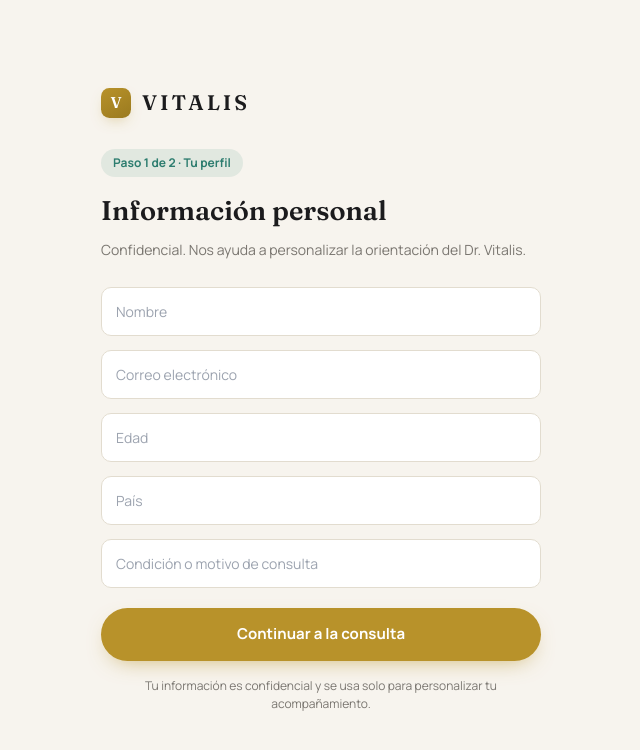
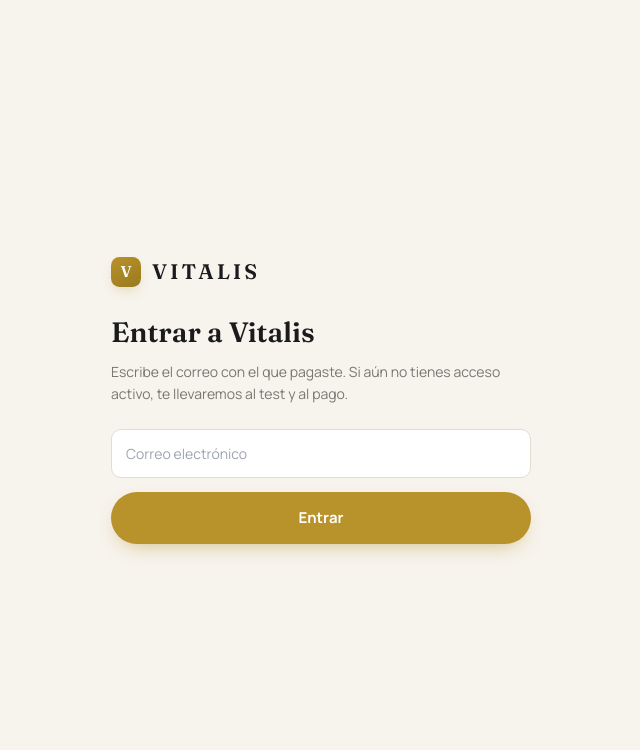
Before and after one commit to drjrsg79-png/Drvitalis, a Next.js app: page / in a window 1280 px wide. Both pictures are taken after a click on the button "Entrar". Shown: the top 750 px of the page, without its empty margins (319-959 px from the left). Built offline with nearby package versions, Linux system fonts and the light colour scheme.

Commit message:
Improve login process to differentiate between new and existing customers (6a3c4dbffe7218f179f7f1e9)

```diff
--- /dev/null
+++ b/src/app/api/auth/login/route.ts
@@ -0,0 +1,49 @@
+import { NextRequest, NextResponse } from "next/server";
+import { obtenerUsuarioPorEmail } from "@/lib/db";
+
+const emailValido = (value: string) => /^[^\s@]+@[^\s@]+\.[^\s@]+$/.test(value.trim());
+
+export async function POST(req: NextRequest) {
+  try {
+    const { email } = await req.json();
+    const correo = typeof email === "string" ? email.trim().toLowerCase() : "";
+
+    if (!emailValido(correo)) {
+      return NextResponse.json(
+        { error: "Escribe un correo electrónico válido." },
+        { status: 400 }
+      );
+    }
+
+    const usuario = await obtenerUsuarioPorEmail(correo);
+
+    if (!usuario || !usuario.suscripcionActiva) {
+      return NextResponse.json({
+        active: false,
+        perfil: {
+          nombre: usuario?.nombre || "",
+          email: correo,
+          edad: usuario?.edad || "",
+          pais: usuario?.pais || "",
+          condicion: usuario?.condicion || "",
+        },
+      });
+    }
+
+    return NextResponse.json({
+      active: true,
+      perfil: {
+        nombre: usuario.nombre,
+        email: usuario.email,
+        edad: usuario.edad || "",
+        pais: usuario.pais || "",
+        condicion: usuario.condicion || "",
+      },
+    });
+  } catch {
+    return NextResponse.json(
+      { error: "No se pudo revisar el acceso. Intenta de nuevo." },
+      { status: 500 }
+    );
+  }
+}
--- a/src/components/VitalisApp.tsx
+++ b/src/components/VitalisApp.tsx
@@ -46,6 +46,21 @@ async function iniciarCheckout(perfil: Perfil): Promise<string | null> {
     });
     const data = await res.json();
     return data.url || null;
+  } catch {
+    return null;
+  }
+}
+
+async function consultarAcceso(email: string): Promise<{ active: boolean; perfil: Perfil; error?: string } | null> {
+  try {
+    const res = await fetch("/api/auth/login", {
+      method: "POST",
+      headers: { "Content-Type": "application/json" },
+      body: JSON.stringify({ email }),
+    });
+    const data = await res.json();
+    if (!res.ok) return { active: false, perfil: { nombre: "", email, edad: "", pais: "", condicion: "" }, error: data.error };
+    return data;
   } catch {
     return null;
   }
@@ -611,8 +626,94 @@ const SuccessBanner = ({ onContinue }: { onContinue: () => void }) => (
   </div>
 );
 
-const Onboarding = ({ intent, loading, onComplete }: { intent: Intent; loading: boolean; onComplete: (p: Perfil) => void }) => {
-  const [form, setForm] = useState<Perfil>({ nombre: "", email: "", edad: "", pais: "", condicion: "" });
+const Login = ({
+  loading,
+  onLogin,
+}: {
+  loading: boolean;
+  onLogin: (email: string) => void;
+}) => {
+  const [email, setEmail] = useState("");
+  const [touched, setTouched] = useState(false);
+  const correoOk = emailValido(email);
+
+  const submit = () => {
+    setTouched(true);
+    if (correoOk && !loading) onLogin(email);
+  };
+
+  return (
+    <div
+      style={{
+        minHeight: "100vh",
+        display: "flex",
+        flexDirection: "column",
+        alignItems: "center",
+        justifyContent: "center",
+        padding: "32px 24px",
+        background: T.cream,
+      }}
+    >
+      <div className="rise" style={{ maxWidth: "420px", width: "100%", animationDelay: "0.04s" }}>
+        <div style={{ marginBottom: "24px" }}>
+          <Header />
+        </div>
+        <h2 style={{ fontFamily: display, fontSize: "28px", fontWeight: 600, color: T.charcoal, margin: "0 0 8px" }}>
+          Entrar a Vitalis
+        </h2>
+        <p style={{ fontSize: "14px", color: T.muted, margin: "0 0 24px", lineHeight: 1.55 }}>
+          Escribe el correo con el que pagaste. Si aún no tienes acceso activo, te llevaremos al test y al pago.
+        </p>
+        <input
+          className="field"
+          placeholder="Correo electrónico"
+          type="email"
+          value={email}
+          onChange={(e) => setEmail(e.target.value)}
+          onKeyDown={(e) => {
+            if (e.key === "Enter") submit();
+          }}
+          style={{
+            width: "100%",
+            padding: "13px 14px",
+            border: `1px solid ${touched && !correoOk ? "#C0492F" : T.border}`,
+            borderRadius: "10px",
+            fontSize: "14px",
+            boxSizing: "border-box",
+            background: T.white,
+            color: T.ink,
+            marginBottom: "10px",
+          }}
+        />
+        {touched && !correoOk && (
+          <div style={{ fontSize: "12px", color: "#C0492F", marginBottom: "14px" }}>Escribe un correo electrónico válido.</div>
+        )}
+        <button
+          onClick={submit}
+          disabled={loading}
+          className="btn btn-primary"
+          style={{
+            width: "100%",
+            padding: "15px",
+            background: loading ? T.border : T.gold,
+            color: T.white,
+            border: "none",
+            borderRadius: "999px",
+            cursor: loading ? "wait" : "pointer",
+            fontSize: "15px",
+            fontWeight: 700,
+            marginTop: touched && !correoOk ? 0 : "4px",
+          }}
+        >
+          {loading ? "Revisando acceso..." : "Entrar"}
+        </button>
+      </div>
+    </div>
+  );
+};
+
+const Onboarding = ({ intent, loading, initialPerfil, onComplete }: { intent: Intent; loading: boolean; initialPerfil: Perfil; onComplete: (p: Perfil) => void }) => {
+  const [form, setForm] = useState<Perfil>(initialPerfil);
   const [touched, setTouched] = useState(false);
   const nombreOk = form.nombre.trim() !== "";
   const correoOk = emailValido(form.email);
@@ -761,7 +862,7 @@ const SUGERENCIAS = [
   "Quiero revisar mi medicación",
 ];
 
-const ChatView = ({ perfil, onSubscribe, subscribing }: { perfil: Perfil; onSubscribe: () => void; subscribing: boolean }) => {
+const ChatView = ({ perfil, hasAccess, onSubscribe, subscribing }: { perfil: Perfil; hasAccess: boolean; onSubscribe: () => void; subscribing: boolean }) => {
   const [msgs, setMsgs] = useState<ChatMessage[]>([
     { role: "assistant", content: `Buenas tardes, ${perfil.nombre || "paciente"}. Soy el Dr. Vitalis. ¿En qué puedo ayudarle hoy?` },
   ]);
@@ -821,6 +922,7 @@ const ChatView = ({ perfil, onSubscribe, subscribing }: { perfil: Perfil; onSubs
         </div>
       </div>
 
+      {!hasAccess && (
         <div
           style={{
             background: "rgba(184,146,42,0.08)",
@@ -853,6 +955,7 @@ const ChatView = ({ perfil, onSubscribe, subscribing }: { perfil: Perfil; onSubs
             {subscribing ? "Procesando..." : `Suscribirme — ${PRECIO}/mes`}
           </button>
         </div>
+      )}
 
       <div style={{ flex: 1, overflowY: "auto", padding: "22px", display: "flex", flexDirection: "column", gap: "12px" }}>
         <div style={{ maxWidth: "760px", width: "100%", margin: "0 auto", display: "flex", flexDirection: "column", gap: "12px" }}>
@@ -960,10 +1063,12 @@ const ChatView = ({ perfil, onSubscribe, subscribing }: { perfil: Perfil; onSubs
 };
 
 export default function App() {
-  const [screen, setScreen] = useState<"landing" | "onboarding" | "chat" | "success">("landing");
+  const [screen, setScreen] = useState<"landing" | "login" | "onboarding" | "chat" | "success">("landing");
   const [perfil, setPerfil] = useState<Perfil>({ nombre: "", email: "", edad: "", pais: "", condicion: "" });
   const [intent, setIntent] = useState<Intent>("chat");
   const [redirecting, setRedirecting] = useState(false);
+  const [checkingAccess, setCheckingAccess] = useState(false);
+  const [hasAccess, setHasAccess] = useState(false);
 
   useEffect(() => {
     if (typeof window !== "undefined" && new URLSearchParams(window.location.search).get("success") === "true") {
@@ -985,6 +1090,7 @@ export default function App() {
 
   const completarOnboarding = (p: Perfil) => {
     setPerfil(p);
+    setHasAccess(false);
     if (intent === "subscribe") {
       irACheckout(p);
     } else {
@@ -992,13 +1098,34 @@ export default function App() {
     }
   };
 
+  const entrarConEmail = async (email: string) => {
+    setCheckingAccess(true);
+    const acceso = await consultarAcceso(email);
+    setCheckingAccess(false);
+
+    if (!acceso) {
+      alert("No se pudo revisar tu acceso. Intenta de nuevo.");
+      return;
+    }
+
+    setPerfil(acceso.perfil);
+    if (acceso.active) {
+      setHasAccess(true);
+      setScreen("chat");
+      return;
+    }
+
+    setHasAccess(false);
+    setIntent("subscribe");
+    setScreen("onboarding");
+  };
+
   return (
     <>
       {screen === "landing" && (
         <Landing
           onStart={() => {
-            setIntent("chat");
-            setScreen("onboarding");
+            setScreen("login");
           }}
           onSubscribe={() => {
             setIntent("subscribe");
@@ -1006,10 +1133,12 @@ export default function App() {
           }}
         />
       )}
-      {screen === "onboarding" && <Onboarding intent={intent} loading={redirecting} onComplete={completarOnboarding} />}
+      {screen === "login" && <Login loading={checkingAccess} onLogin={entrarConEmail} />}
+      {screen === "onboarding" && <Onboarding intent={intent} loading={redirecting} initialPerfil={perfil} onComplete={completarOnboarding} />}
       {screen === "chat" && (
         <ChatView
           perfil={perfil}
+          hasAccess={hasAccess}
           subscribing={redirecting}
           onSubscribe={() => {
             setIntent("subscribe");
@@ -1017,7 +1146,7 @@ export default function App() {
           }}
         />
       )}
-      {screen === "success" && <SuccessBanner onContinue={() => setScreen(perfil.nombre ? "chat" : "onboarding")} />}
+      {screen === "success" && <SuccessBanner onContinue={() => setScreen(perfil.email ? "chat" : "login")} />}
     </>
   );
 }
```
Also changed, not shown: src/lib/db.ts (+46 -0 lines). Lines whose indentation alone changed are shown as unchanged.
